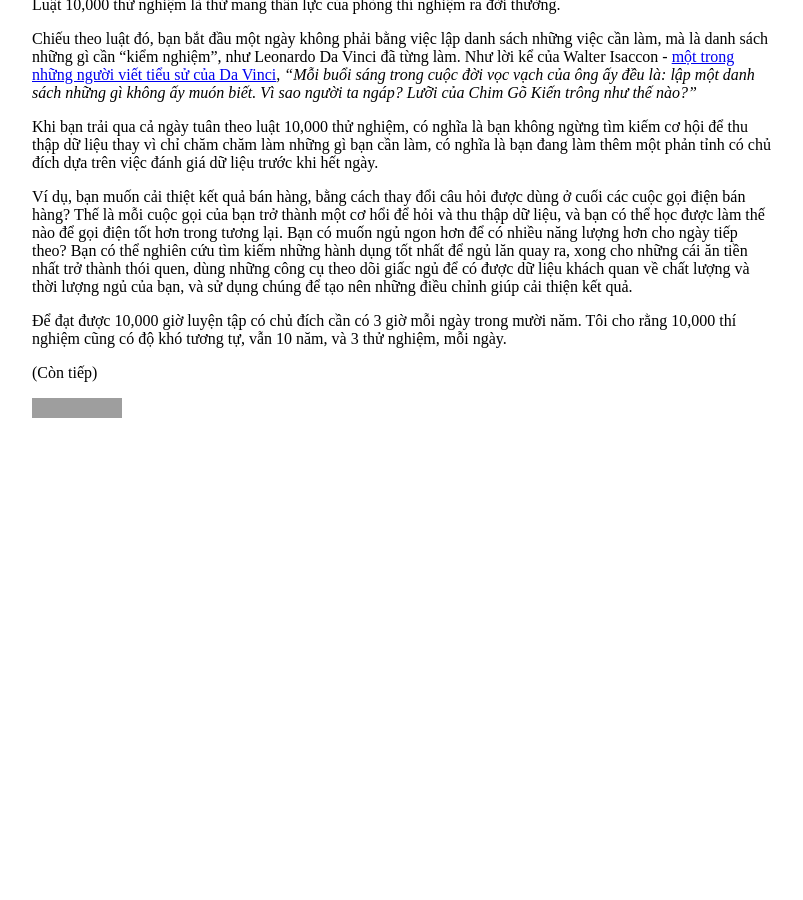
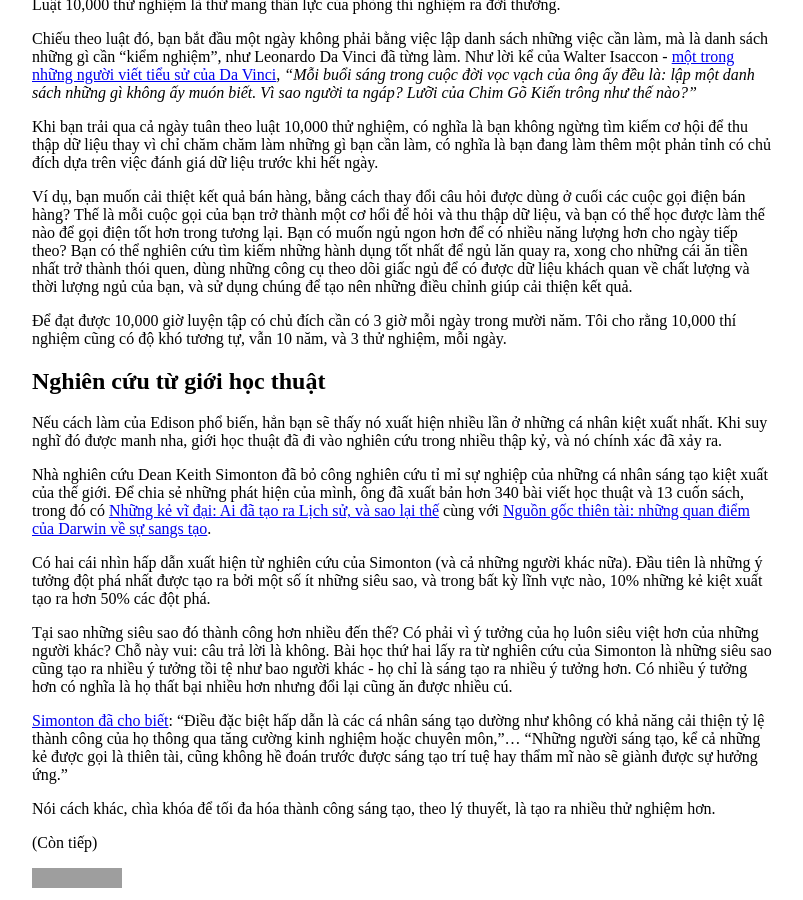
Before and after one commit to binhsonnguyen/binhsonnguyen.github.io, a Jekyll site: the page built from _posts/2017-11-02-10k-experiments.md, in a window 1280 px wide and 900 px high, scrolled down 1519 px. Shown: the whole window, without its empty margins (238-1041 px from the left). Built offline with Jekyll 4.4.1, drawn with Linux system fonts in a browser that asks for light colours; before the commit the page ends 1949 px from its top, so only the background shows below that; some of the changed text lies outside the part shown; grey boxes are pictures that could not be loaded.

Commit message:
continue on 10k experiments

```diff
--- a/_posts/2017-11-02-10k-experiments.md
+++ b/_posts/2017-11-02-10k-experiments.md
@@ -25,10 +25,10 @@ Vậy làm thế nào mà Edison lại thắng.
 8 năm 79 (của thế kỷ đó), họ thành công, tạo ra một chiếc bong đèn để sử dụng hằng ngày, cho mỗi gia đình.
 
 Edison cùng xưởng còn tiên phong trong năm lĩnh vực nhiều triệu đô khác với các phát minh của mình: điện,
-hoạt hình, viễn thông, pin, thu âm - bạn cứ tưởng tượng Elon Musk, Jeff Bezos, Mark Zuckerberg cả ba làm
+hoạt hình, viễn thông, pin, thu âm - bạn cứ tưởng tượng Elon Musk, Jeff Bezos và Mark Zuckerberg cả ba làm
 phép hợp thể.
 
-Chìa khóa là gì? Hai từ: thí nghiệm có chủ đích. Với Edison, xây dựng một công ty đồng nghĩa với xây dựng
+Chìa khóa là gì? Hai từ: thí nghiệm / có chủ đích. Với Edison, xây dựng một công ty đồng nghĩa với xây dựng
 một xưởng phát minh.
 
 Kỹ thuật đó hiện tại ngày càng thể hiện sự mạnh mẽ. Hãy xem [Jeff Bezos nói][jeff-claimed] gì: *"Thành công
@@ -53,10 +53,10 @@ phổ biến nhất cộng đồng mạng. Ý tưởng ở đó là bạn cần
 giới trong bất kỳ lĩnh vực nào.
 
 Nghiên cứu giờ đây cho hay, nó không đủ mạnh để giải thích cho thành công, đặc biệt là trong lĩnh vực chuyên
-nghiệp. Một [khảo sát][review] vào năm 2014 trên 88 nghiên cứu trước đó, cho thấy rằng "thực hành có chủ đích giải
-thích được 26% hiệu năng trong lĩnh vực trò chơi, 21% cho âm nhạc, 18% trong thể thao, 4 cho giáo dục và **ít
-hơn 1% cho nghề nghiệp**. Chúng tôi công nhận rằng thực hành có chủ ý là quan trọng, nhưng không đế mức như
-chúng ta tưởng."
+nghiệp. Một [khảo sát][review] vào năm 2014 trên 88 nghiên cứu trước đó, cho thấy rằng "thực hành có chủ đích
+giải thích được 26% hiệu năng trong lĩnh vực trò chơi, 21% cho âm nhạc, 18% trong thể thao, 4 cho giáo dục và
+**ít hơn 1% cho nghề nghiệp**. Chúng tôi công nhận rằng thực hành có chủ ý là quan trọng, nhưng không đế mức
+như chúng ta tưởng."
 
 Các bạn coi biểu đồ sau cho dễ hình dung:
 
@@ -95,6 +95,33 @@ và thời lượng ngủ của bạn, và sử dụng chúng để tạo nên n
 Để đạt được 10,000 giờ luyện tập có chủ đích cần có 3 giờ mỗi ngày trong mười năm. Tôi cho rằng 10,000 thí
 nghiệm cũng có độ khó tương tự, vẫn 10 năm, và 3 thử nghiệm, mỗi ngày.
 
+Nghiên cứu từ giới học thuật
+---
+
+Nếu cách làm của Edison phổ biến, hẳn bạn sẽ thấy nó xuất hiện nhiều lần ở những cá nhân kiệt xuất nhất. Khi
+suy nghĩ đó được manh nha, giới học thuật đã đi vào nghiên cứu trong nhiều thập kỷ, và nó chính xác đã xảy ra.
+
+Nhà nghiên cứu Dean Keith Simonton đã bỏ công nghiên cứu tỉ mỉ sự nghiệp của những cá nhân sáng tạo kiệt xuất
+của thế giới. Để chia sẻ những phát hiện của mình, ông đã xuất bản hơn 340 bài viết học thuật và 13 cuốn sách,
+trong đó có [Những kẻ vĩ đại: Ai đã tạo ra Lịch sử, và sao lại thế][greatness] cùng với [Nguồn gốc thiên tài:
+những quan điểm của Darwin về sự sangs tạo][origins].
+
+Có hai cái nhìn hấp dẫn xuất hiện từ nghiên cứu của Simonton (và cả những người khác nữa). Đầu tiên là những
+ý tưởng đột phá nhất được tạo ra bởi một số ít những siêu sao, và trong bất kỳ lĩnh vực nào, 10% những kẻ kiệt
+xuất tạo ra hơn 50% các đột phá.
+
+Tại sao những siêu sao đó thành công hơn nhiều đến thế? Có phải vì ý tưởng của họ luôn siêu việt hơn của những
+người khác? Chỗ này vui: câu trả lời là không. Bài học thứ hai lấy ra từ nghiên cứu của Simonton là những
+siêu sao cũng tạo ra nhiều ý tưởng tồi tệ như bao người khác - họ chỉ là sáng tạo ra nhiều ý tưởng hơn. Có
+nhiều ý tưởng hơn có nghĩa là họ thất bại nhiều hơn nhưng đổi lại cũng ăn được nhiều cú.
+
+[Simonton đã cho biết][simonton-said]: "Điều đặc biệt hấp dẫn là các cá nhân sáng tạo dường như không có khả
+năng cải thiện tỷ lệ thành công của họ thông qua tăng cường kinh nghiệm hoặc chuyên môn,"... "Những người sáng
+tạo, kể cả những kẻ được gọi là thiên tài, cũng không hề đoán trước được sáng tạo trí tuệ hay thẩm mĩ nào sẽ
+giành được sự hưởng ứng."
+
+Nói cách khác, chìa khóa để tối đa hóa thành công sáng tạo, theo lý thuyết, là tạo ra nhiều thử nghiệm hơn.
+
 (Còn tiếp)
 
 [source]: https://medium.com/the-mission/forget-about-the-10-000-hour-rule-7b7a39343523
@@ -103,3 +130,11 @@ nghiệm cũng có độ khó tương tự, vẫn 10 năm, và 3 thử nghiệm,
 [10k-hours-rule]: http://wisdomgroup.com/blog/10000-hours-of-practice/
 [review]: http://scottbarrykaufman.com/wp-content/uploads/2014/07/Macnamara-et-al.-2014.pdf
 [leonardo-da-vinci-biographers]: https://www.amazon.com/Leonardo-da-Vinci/dp/B071S8BNDP/ref=sr_1_1?ie=UTF8&qid=1508934778&sr=8-1&keywords=walter+isaacson+leonardo+da+vinci
+[greatness]: http://a.co/7m7bKdz
+[origins]: http://a.co/aDXgSeT
+[simonton-said]: https://books.google.com/books?id=D2UAAwAAQBAJ&lpg=PA235&ots=PIQVJfDgUp&dq=What%20is%20especially%20fascinating%20is%20that%20creative%20individuals%20are%20not%20apparently%20capable%20of%20improving%20their%20success%20rate%20with%20experience%20or%20enhanced%20expertise&pg=PA235#v=onepage&q=What%20is%20especially%20fascinating%20is%20that%20creative%20individuals%20are%20not%20apparently%20capable%20of%20improving%20their%20success%20rate%20with%20experience%20or%20enhanced%20expertise&f=false
+[campbel-model]: https://www.cogsci.msu.edu/DSS/2012-2013/Simonton/2011RGPCampbellBVSR.pdf
+[a-fast-company]: https://www.fastcompany.com/3063846/why-these-tech-companies-keep-running-thousands-of-failed
+[einsteins-papers]: https://www.linkedin.com/pulse/thinking-strategies-used-creative-geniuses-michael-michalko
+[one-percent]: http://www.sciencemag.org/news/2014/07/1-scientific-publishing
+[snl]: https://thehustle.co/whats-a-typical-week-for-a-writer-at-snl
```
Also changed, not shown: resource/posts/2017-11-02-10k-experiments/experiments-sum.png (added).
